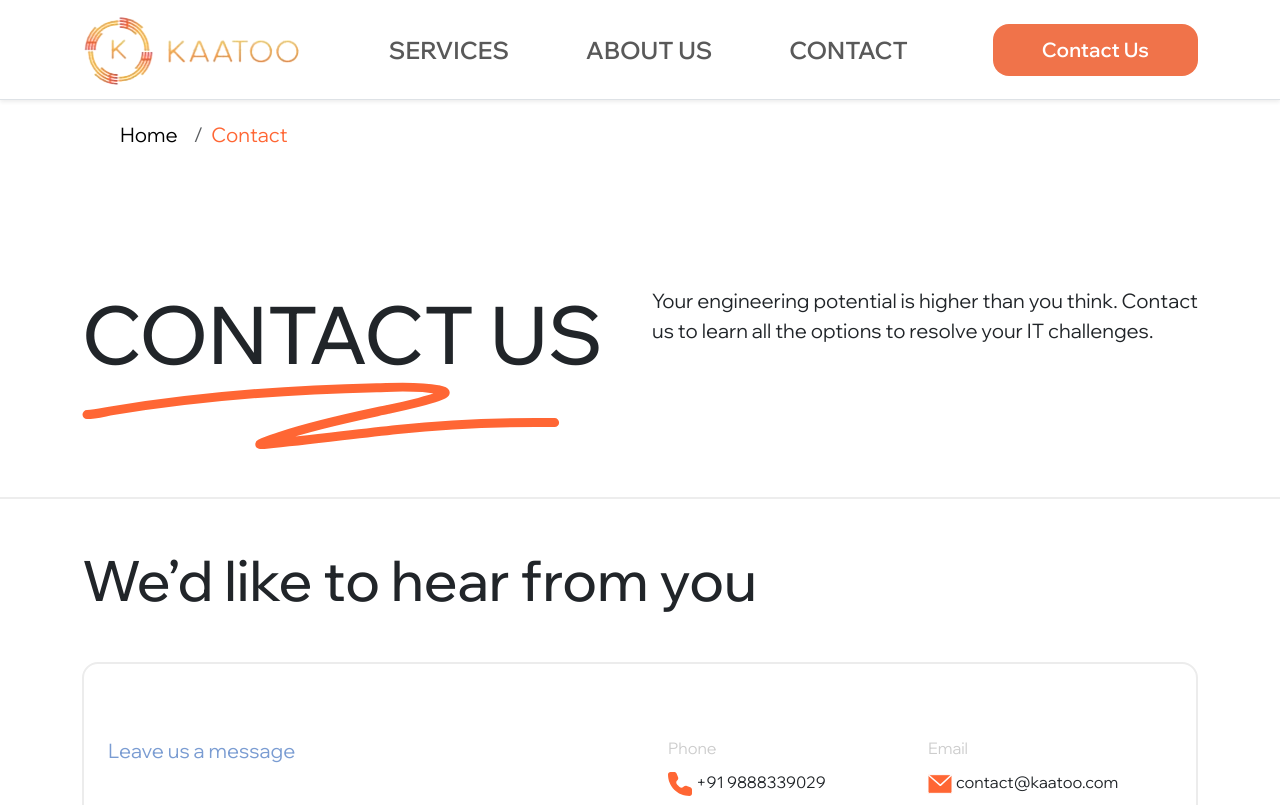
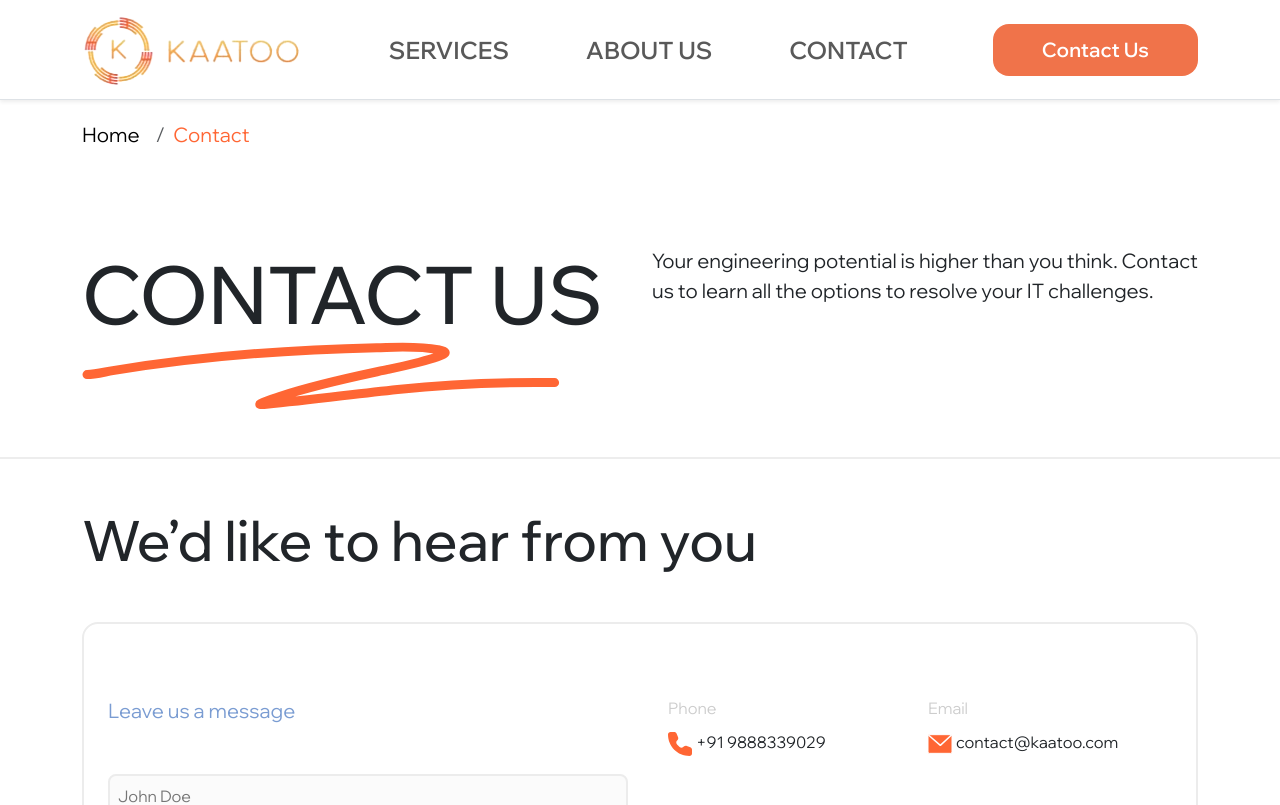
Before and after one commit to SidakVats/Kaatoo, a React (Vite) app: page /contact in a window 1280 px wide. Shown: the top 805 px of the page. Built offline with nearby package versions, Linux system fonts and the light colour scheme; a web font is replaced by a local one.

Commit message:
"updated breadcrumps"

```diff
--- a/src/Pages/Contact.jsx
+++ b/src/Pages/Contact.jsx
@@ -7,8 +7,8 @@ import ContactForm1 from "../components/Contact Form/ContactForm1";
 const Contact = () => {
   return (
     <>
-      {/* Breadcrumps  */}
-      <div style={{ padding: "120px" }}>
+      <div className="container">
+        <div style={{ paddingTop: "120px" }}>
           <nav aria-label="breadcrumb" style={{ cursor: "pointer" }}>
             <ol className="breadcrumb">
               <li className="breadcrumb-item fs-5">
@@ -27,10 +27,10 @@ const Contact = () => {
             </ol>
           </nav>
         </div>
-
+      </div>
       {/* Contact Us Banner  */}
       <div
-        className="container-fluid"
+        className="container-fluid mt-5 pt-5"
         style={{ borderBottom: "2px solid #ededed" }}
       >
         <div className="container">
--- a/src/Pages/Services.jsx
+++ b/src/Pages/Services.jsx
@@ -51,7 +51,7 @@ const Services = () => {
               >
                 The main purpose of our IT services is to solve your business
                 problems and bring maximum value to your company. Focus on your
-                core business tasks with TYMIQ taking care of all your IT
+                core business tasks with Kaatoo taking care of all your IT
                 matters.
               </div>
             </div>
```
Lines whose indentation alone changed are shown as unchanged.
